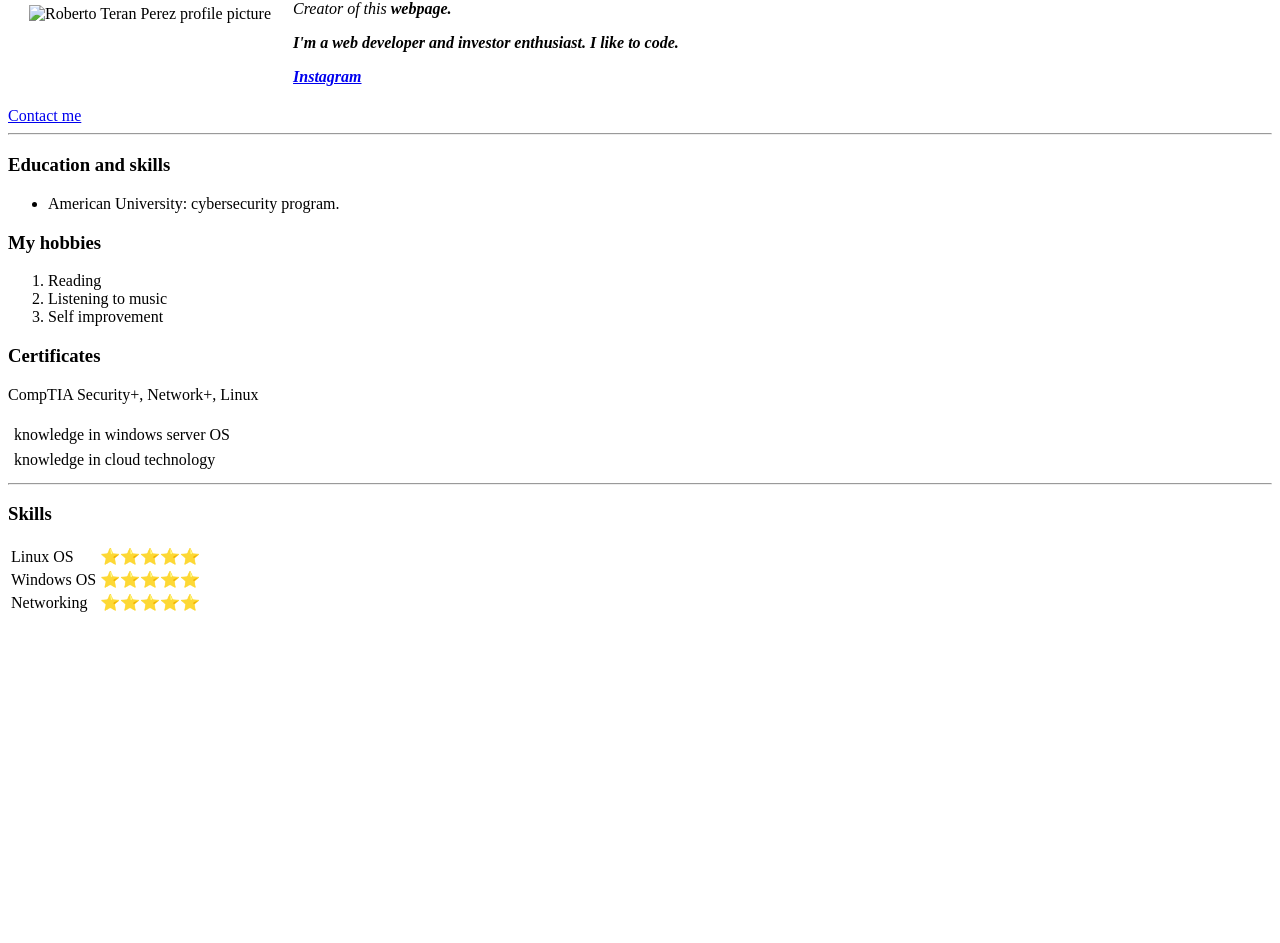
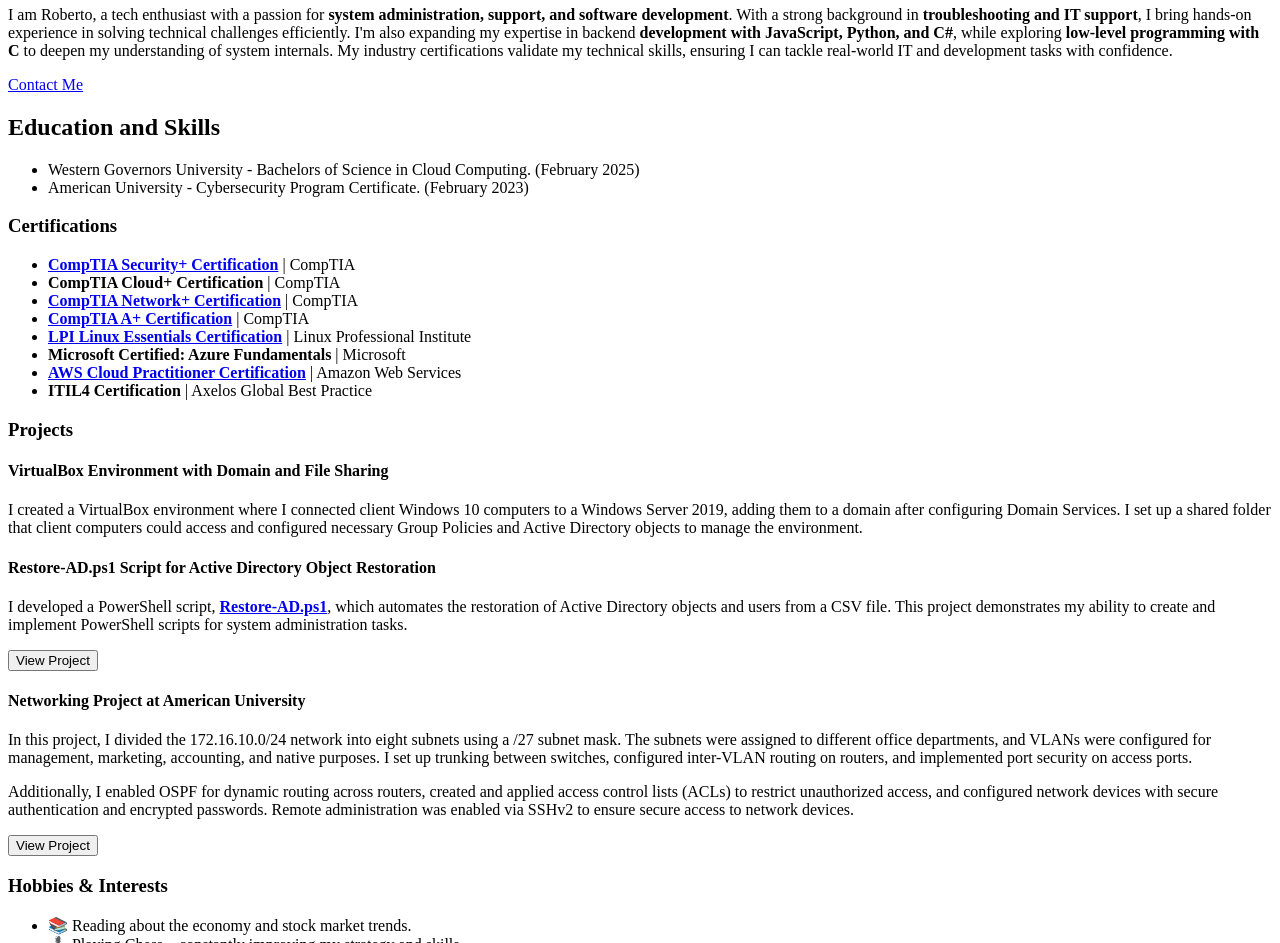
Before and after one commit to roberto01110100/CV, a plain HTML site: page index.html in a window 1280 px wide. Shown: the part 87-1030 px from the top of the page. Before the commit the page ends 800 px from the top, so only its background shows below. Drawn offline with Linux system fonts and the light colour scheme.

Commit message:
Update index.html
Personal site full update

```diff
--- a/index.html
+++ b/index.html
@@ -1,63 +1,98 @@
-
+<!DOCTYPE html>
 <html lang="en" dir="ltr">
 
 <head>
   <meta charset="utf-8">
-  <title>Roberto's personal site</title>
-  <title></title>
+  <meta name="viewport" content="width=device-width, initial-scale=1.0">
+  <title>Roberto's Personal Site</title>
+  <link rel="stylesheet" href="styles.css">
 </head>
 
 <body>
-  <table cellspacing="20">
-    <tr>
-      <td><img src="Images\Roberto.png" alt="Roberto Teran Perez profile picture"></td>
-      <td><h1>Roberto Teran</h1>
-      <p><em>Creator of this <strong>webpage<strong />.<em /></p>
-      <p>I'm a web developer and investor enthusiast. I like to code.</p>
-      <p><strong><a href="https://www.instagram.com/robertoteran999/">Instagram</a></strong></p></td>
-    </tr>
-  </table>
+  <header>
+    <section id="profile">
+      <img src="Images/me.jpg" alt="Roberto Teran profile picture">
+      <h1>Roberto Teran</h1>
+      <p>
+        I am Roberto, a tech enthusiast with a passion for <strong>system administration, support, and software development</strong>. With a strong background in <strong>troubleshooting and IT support</strong>, I bring hands-on experience in solving technical challenges efficiently. I'm also expanding my expertise in backend <strong>development with JavaScript, Python, and C#</strong>, while exploring <strong>low-level programming with C</strong> to deepen my understanding of system internals. My industry certifications validate my technical skills, ensuring I can tackle real-world IT and development tasks with confidence.
+      </p>
+    </section>
+  </header>
 
+  <main>
+    <section id="contact">
+      <a href="Contact-me.html">Contact Me</a>
+    </section>
 
-  <a href="Contact-me.html">Contact me</a>
-  <hr>
-  <h3>Education and skills</h3>
-  <ul>
-    <li>American University: cybersecurity program.</li>
-  </ul>
-  <h3>My hobbies</h3>
-  <ol>
-    <li>Reading</li>
-    <li>Listening to music</li>
-    <li>Self improvement</li></ol>
-    <h3>Certificates</h3>
-    <p>CompTIA Security+, Network+, Linux</p>
-    <table cellspacing="5">
-      <tr>
-        <td>knowledge in windows server OS</td>
-      <tr>
-      <td>knowledge in cloud technology</td>
-      </tr>
-      </tr>
-    </table>
-    <hr>
-    <h3>Skills</h3>
-    <table>
-      <tr>
-        <td>Linux OS</td>
-        <td>⭐⭐⭐⭐⭐</td>
-      </tr>
-      <tr>
-        <td>Windows OS</td>
-        <td>⭐⭐⭐⭐⭐</td>
-      </tr>
-      <tr>
-        <td>Networking</td>
-        <td>⭐⭐⭐⭐⭐</td>
-      </tr>
+    <section id="education-skills">
+      <h2>Education and Skills</h2>
+      <ul>
+        <li>Western Governors University - Bachelors of Science in Cloud Computing. (February 2025)</li>
+        <li>American University - Cybersecurity Program Certificate. (February 2023)</li>
+      </ul>
+    </section>
 
-    </table>
+    <section id="certifications">
+      <h3>Certifications</h3>
+      <ul>
+        <li><strong><a href="https://www.credly.com/badges/ace56c05-7af8-4096-a1ca-2fa29e1e5d7e/linked_in_profile" target="_blank">CompTIA Security+ Certification</a></strong> | CompTIA</li>
+        <li><strong>CompTIA Cloud+ Certification</strong> | CompTIA</li>
+        <li><strong><a href="https://www.credly.com/badges/c800d390-bd64-43f0-b415-8667154bf9f4/linked_in_profile" target="_blank">CompTIA Network+ Certification</a></strong> | CompTIA</li>
+        <li><strong><a href="https://www.credly.com/badges/f814cc03-34b6-4aee-bddf-decf0c47b649/linked_in_profile" target="_blank">CompTIA A+ Certification</a></strong> | CompTIA</li>
+        <li><strong><a href="https://cs.lpi.org/caf/Xamman/certification/verify/LPI000618000/9up7rydbsd" target="_blank">LPI Linux Essentials Certification</a></strong> | Linux Professional Institute</li>
+        <li><strong>Microsoft Certified: Azure Fundamentals</strong> | Microsoft</li>
+        <li><strong><a href="https://aws.amazon.com/verification" target="_blank">AWS Cloud Practitioner Certification</a></strong> | Amazon Web Services</li>
+        <li><strong>ITIL4 Certification</strong> | Axelos Global Best Practice</li>
+      </ul>
+    </section>
 
+    <section id="projects">
+      <h3>Projects</h3>
+      <div>
+        <h4>VirtualBox Environment with Domain and File Sharing</h4>
+        <p>
+          I created a VirtualBox environment where I connected client Windows 10 computers to a Windows Server 2019, adding them to a domain after configuring Domain Services. I set up a shared folder that client computers could access and configured necessary Group Policies and Active Directory objects to manage the environment.
+        </p>
+      </div>
+
+      <div>
+        <h4>Restore-AD.ps1 Script for Active Directory Object Restoration</h4>
+        <p>
+          I developed a PowerShell script, <strong><a href="https://github.com/roberto01110100/Powershell/blob/main/Restore-AD.ps1" target="_blank">Restore-AD.ps1</a></strong>, which automates the restoration of Active Directory objects and users from a CSV file. This project demonstrates my ability to create and implement PowerShell scripts for system administration tasks.
+        </p>
+        <a href="https://github.com/roberto01110100/Powershell/blob/main/Restore-AD.ps1" target="_blank">
+          <button>View Project</button>
+        </a>
+      </div>
+
+      <div>
+        <h4>Networking Project at American University</h4>
+        <p>
+          In this project, I divided the 172.16.10.0/24 network into eight subnets using a /27 subnet mask. The subnets were assigned to different office departments, and VLANs were configured for management, marketing, accounting, and native purposes. I set up trunking between switches, configured inter-VLAN routing on routers, and implemented port security on access ports.
+        </p>
+        <p>
+          Additionally, I enabled OSPF for dynamic routing across routers, created and applied access control lists (ACLs) to restrict unauthorized access, and configured network devices with secure authentication and encrypted passwords. Remote administration was enabled via SSHv2 to ensure secure access to network devices.
+        </p>
+        <a href="https://roberto01110100.github.io/NetworkConfigurationPage/" target="_blank">
+          <button>View Project</button>
+        </a>
+      </div>
+    </section>
+
+    <section id="hobbies">
+      <h3>Hobbies & Interests</h3>
+      <ul>
+        <li>📚 Reading about the economy and stock market trends.</li>
+        <li>♟️ Playing Chess—constantly improving my strategy and skills.</li>
+        <li>🏋️ Exercising to stay active and healthy.</li>
+        <li>🎵 Exploring Music—from pop to heavy metal, always discovering new sounds.</li>
+      </ul>
+    </section>
+  </main>
+
+  <footer style="text-align: center; padding: 20px; background-color: #333; color: white;">
+    <p>Contact me: <a href="mailto:your.email@example.com" style="color: #4CAF50;">your.email@example.com</a></p>
+  </footer>
 
 </body>
 
```
